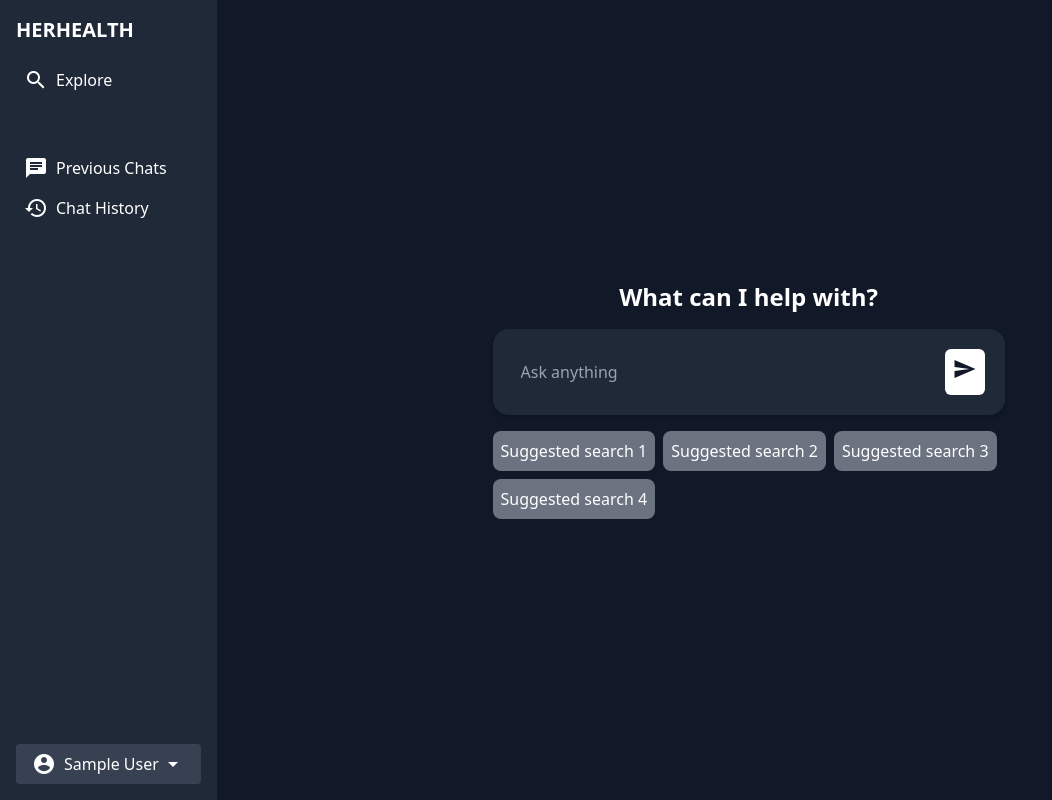
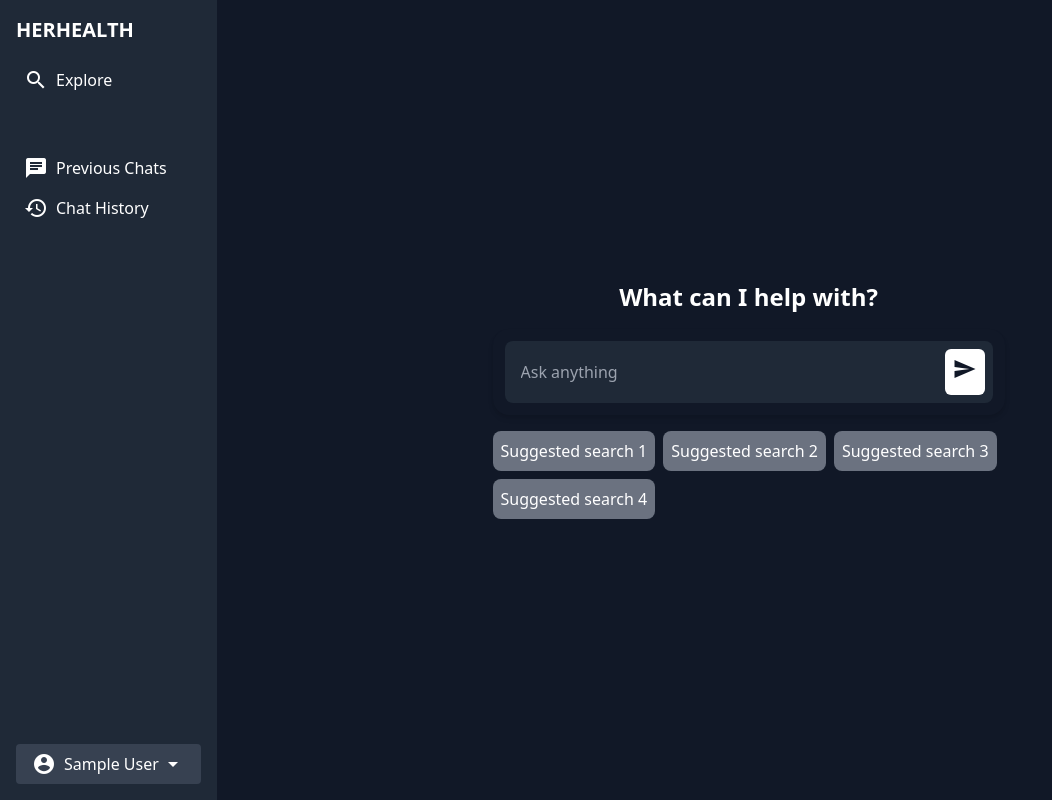
Before and after one commit to anderson895/HERHEALTH, a Flask app: page /user/home in a window 1280 px wide. Shown: the whole page, without its empty margins (0-1052 px from the left). Run offline with Flask 3, Linux system fonts and the light colour scheme; the visitor is signed in with stand-in values (Sample User, id 1); some libraries are stand-ins or nearby versions.

Commit message:
update UI

```diff
--- a/templates/user/home.html
+++ b/templates/user/home.html
@@ -4,7 +4,7 @@
     <h2 class="text-2xl font-bold mb-4">What can I help with?</h2>
     <div class="w-full max-w-lg">
         <div class="w-full max-w-lg">
-            <div class="relative bg-gray-800 rounded-2xl p-3 flex items-center gap-2 shadow-md">
+            <div class="relative bg-gray-900 rounded-2xl p-3 flex items-center gap-2 shadow-md">
 
                 <div class="flex items-center w-full bg-gray-800 rounded-lg p-2">
                     <input type="text" placeholder="Ask anything"
```
